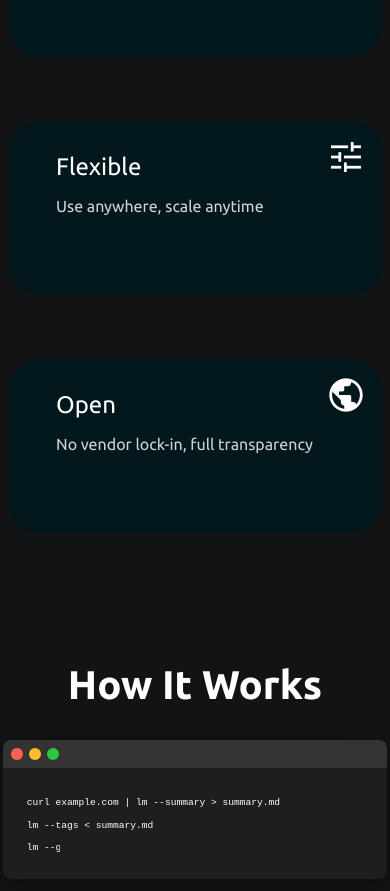
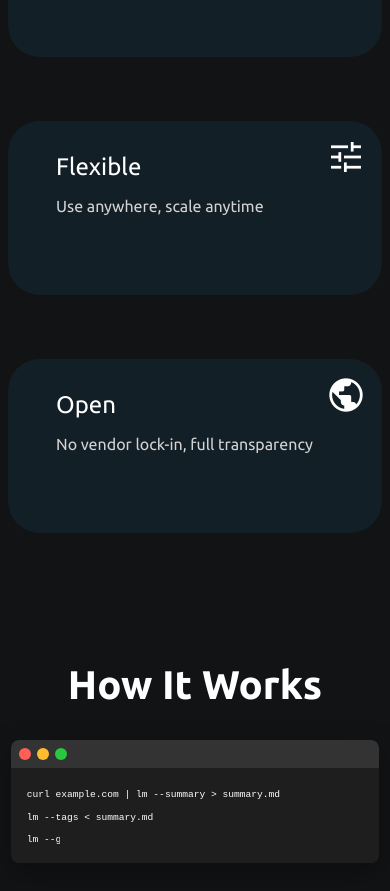
Before and after one commit to marcoscannabrava/aibits, a React (Vite) app in the folder web/: page / in a window 390 px wide. Shown: the part 2160-3051 px from the top of the page. Built offline with nearby package versions, Linux system fonts and the light colour scheme.

Commit message:
why background color

```diff
--- a/web/src/components/HowItWorks/howItWorks.css
+++ b/web/src/components/HowItWorks/howItWorks.css
@@ -92,9 +92,9 @@
 
 @media screen and (max-width: 768px) {
   .terminal {
+    padding: 1rem;
     width: 90%;
   }
-
   .terminal-content {
     font-size: .6rem;
   }
--- a/web/src/components/Why/why.css
+++ b/web/src/components/Why/why.css
@@ -8,7 +8,7 @@
 
 .card {
     position: relative;
-    background-color: #03181D;
+    background-color: color-mix(in srgb, var(--midnight-green) 20%, transparent);
     border-radius: 2rem;
     padding: 2rem;
     width: 25%;
```
